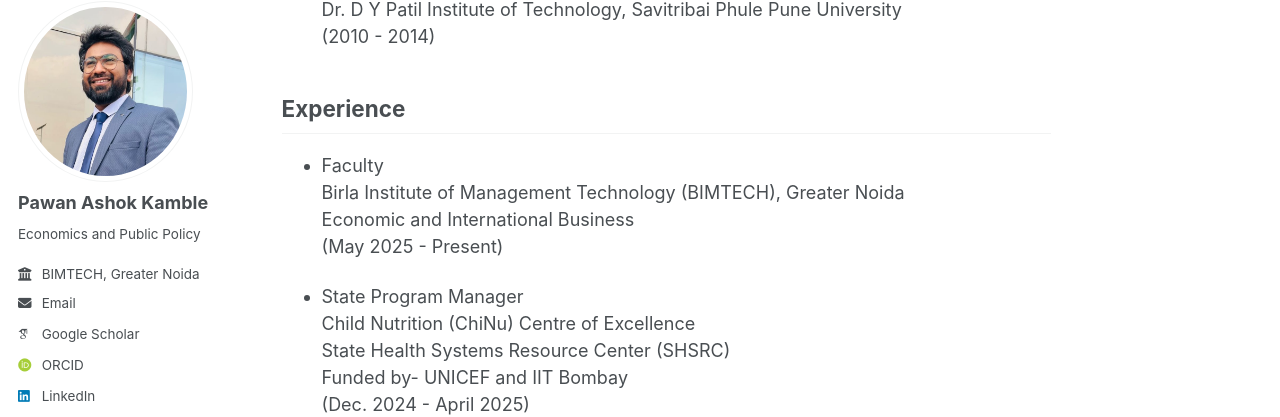
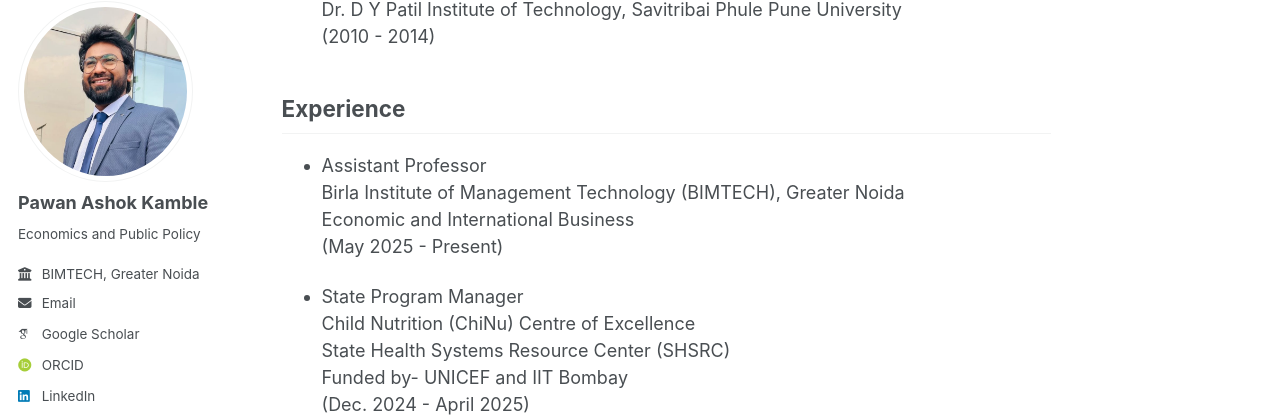
Before and after one commit to pawankb13/pawankb13.github.io, a Jekyll site: the page built from _pages/about.md, in a window 1280 px wide and 900 px high, scrolled down 752 px. Shown: the part 105-522 px from the top of the window. Built offline with Jekyll 4.4.1, drawn with Linux system fonts in a browser that asks for light colours; some web fonts are replaced.

Commit message:
Professor

```diff
--- a/_pages/about.md
+++ b/_pages/about.md
@@ -28,7 +28,7 @@
 
 ## Experience
 
-- Faculty \
+- Assistant Professor \
 Birla Institute of Management Technology (BIMTECH), Greater Noida\
 Economic and International Business \
 (May 2025 - Present)
```
